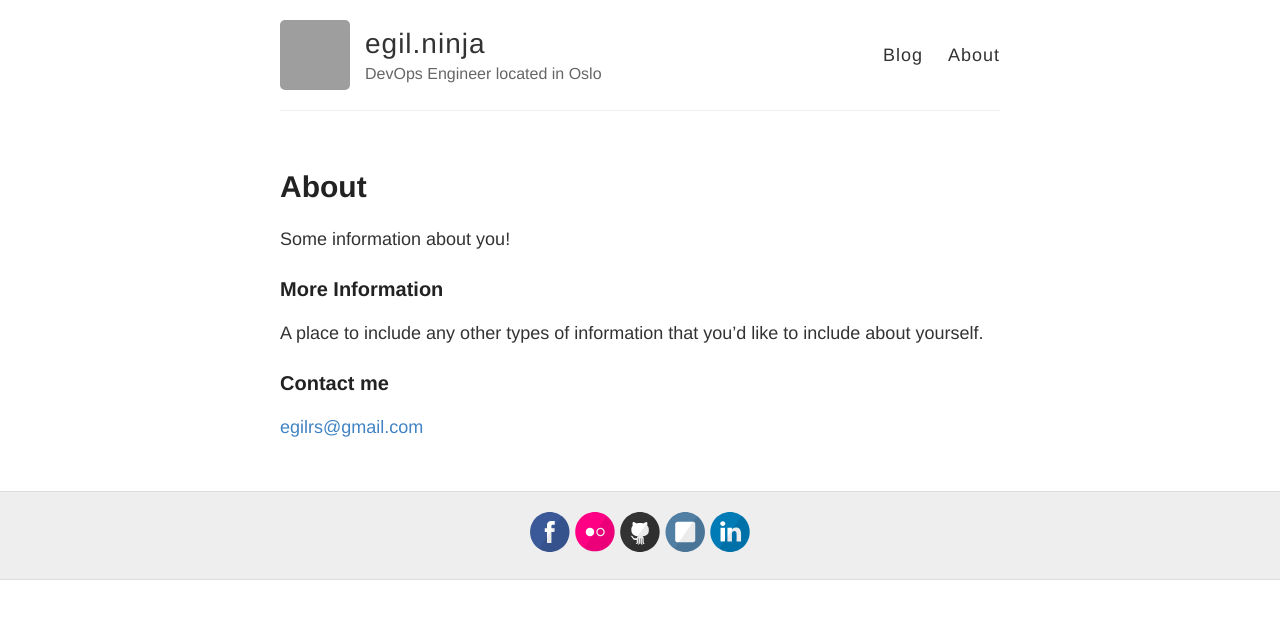
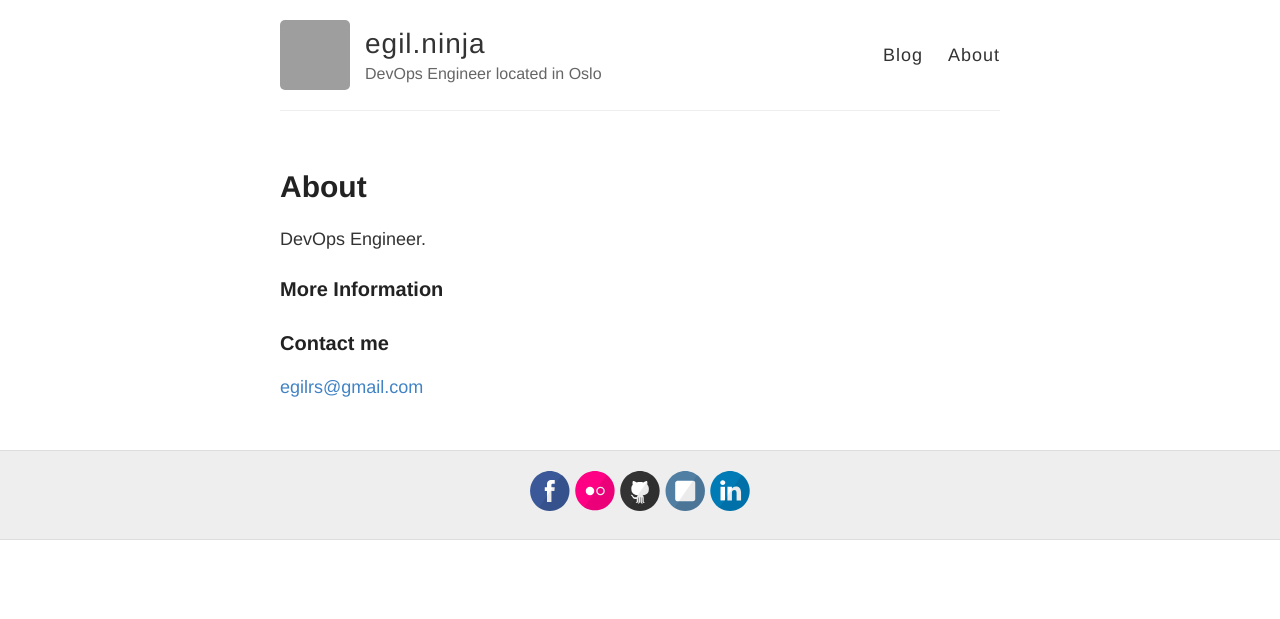
Before and after one commit to egilh/egilh.github.io, a Jekyll site: the page built from about.md, in a window 1280 px wide. Shown: the top 619 px of the page. Built offline with Jekyll 4.4.1, drawn with Linux system fonts in a browser that asks for light colours; Markdown is read by kramdown in place of the engine named in the settings; grey boxes are pictures that could not be loaded.

Commit message:
changed about page

```diff
--- a/about.md
+++ b/about.md
@@ -4,11 +4,10 @@ title: About
 permalink: /about/
 ---
 
-Some information about you!
+DevOps Engineer.
 
 ### More Information
 
-A place to include any other types of information that you'd like to include about yourself.
 
 ### Contact me
 
```
